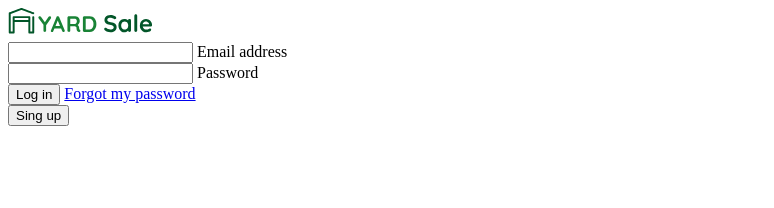
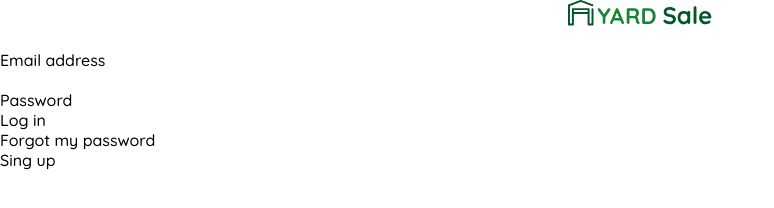
Before and after one commit to sergioamp/YardSale-Project, a website: page HTML/login.html in a window 1280 px wide. Shown: the whole page, without its empty margins (0-774 px from the left). Drawn offline with Linux system fonts and the light colour scheme.

Commit message:
Se agregó el Reset al CSS

```diff
--- a/CSS/main.css
+++ b/CSS/main.css
@@ -1,3 +1,8 @@
+/*------------------------------------*\
+  #RESET
+\*------------------------------------*/
+
+/* Custom Properties */
 :root {
   --sm: 14px;
   --md: 16px;
@@ -15,3 +20,86 @@
 
   --primary-font: 'Quicksand', sans-serif;
 }
+
+/* Reset de margin y paddings de todas las etiquetas */
+* {
+  margin: 0;
+  padding: 0;
+  border: 0;
+  box-sizing: border-box;
+  vertical-align: baseline;
+}
+
+/* Evitar problemas con imágenes */
+img, picture, video, iframe, figure {
+  max-width: 100%;
+  width: 100%;
+  display: block;
+  object-fit: cover;
+  object-position: center center;
+}
+
+/* Quitamos puntos de los <li> */
+li {
+  list-style-type: none;
+}
+
+/* Configuramos anclas suaves */
+html {
+  scroll-behavior: smooth;
+}
+
+/* Desactivamos estilos por defecto dee las principales etiquetas de texto */
+h1, h2, h3, h4, h5, h6, p, span, a, strong, blockquote, i, b, u, em {
+  font-size: 1em;
+  font-weight: inherit;
+  font-style: inherit;
+  text-decoration: none;
+  color: inherit;
+}
+
+/* Evitando problemas por defecto de las principales etiquetas de texto */
+blockquote:before, blockquote:after, q:before, q:after {
+  content: '';
+  content: none;
+}
+
+/* Configurar el texto que seleccionamos */
+/**
+::selection {
+  background-color: var(--color-primario);
+  color: var(--color-secundario);
+}
+*/
+
+/* Nivelamos problemas de tipografías y formularios */
+form, input, textarea, select, button, label {
+  font-family: inherit;
+  font-size: inherit;
+  hyphens: auto;
+  background-color: transparent;
+  display: block;
+  color: inherit;
+}
+
+/* Reset de las tablas */
+table, tr, td {
+  border-collapse: collapse;
+  border-spacing: 0;
+}
+
+/* Evitamos problemas con los SVG */
+svg {
+  width: 100%;
+  display: block;
+  fill: currentColor;
+}
+
+/* Configuramos la tipografía para toda la web */
+body {
+  min-height: 100vh;
+  font-size: 100%;
+  font-family: var(--primary-font);
+  /* color: var(--color-primario) */
+  /* background-color: var(--color-secundario); */
+}
```
